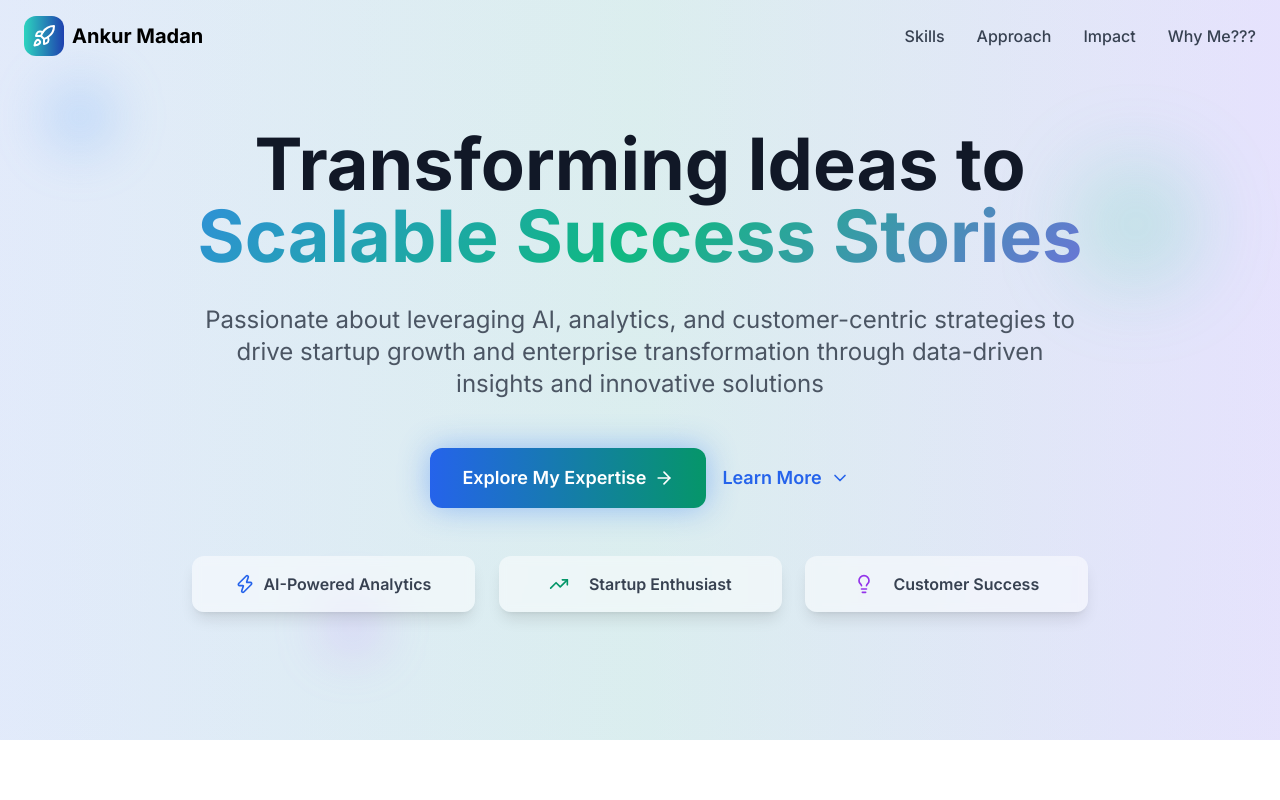
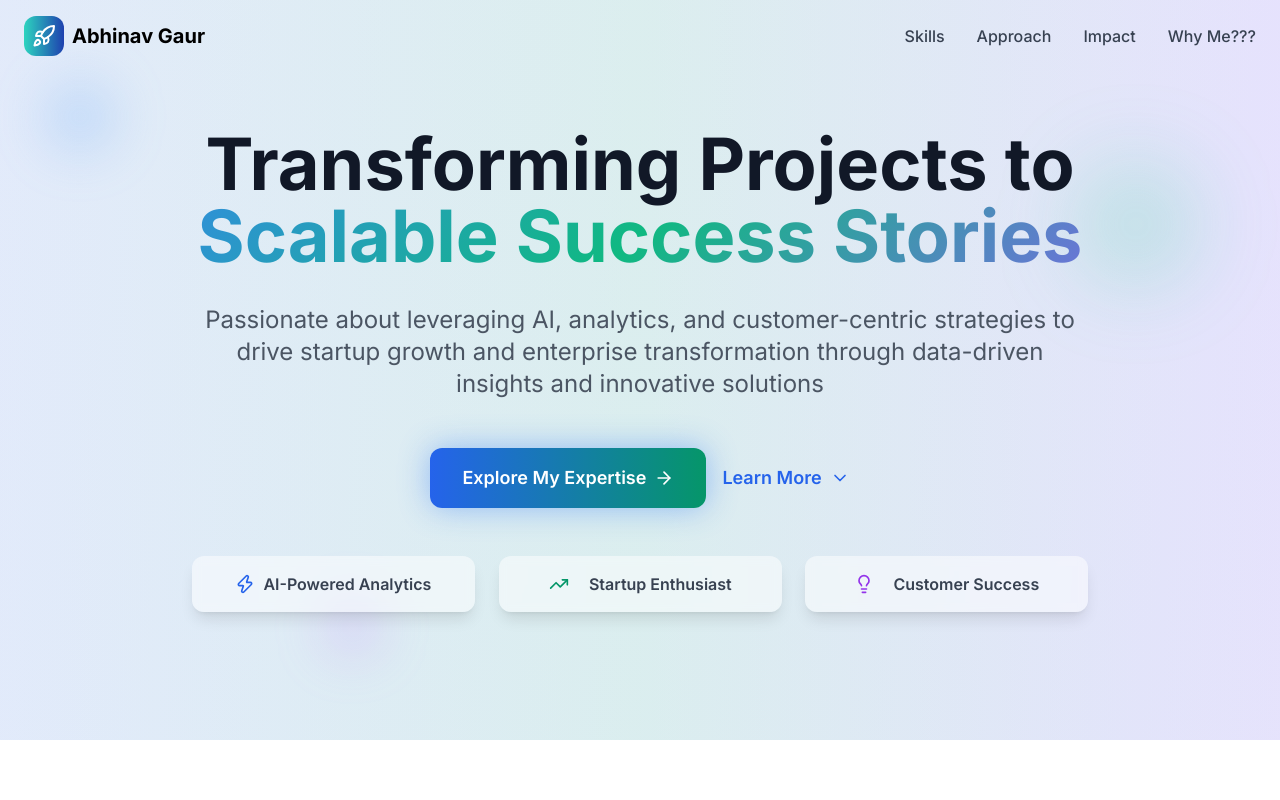
Before and after one commit to abhinavtheanalyst/AnkurMadan, a plain HTML site: page index.html in a window 1280 px wide. Shown: the top 800 px of the page. Drawn offline with nearby package versions, Linux system fonts and the light colour scheme.

Commit message:
Update index.html

```diff
--- a/index.html
+++ b/index.html
@@ -4,7 +4,7 @@
 <head>
     <meta charset="UTF-8">
     <meta name="viewport" content="width=1024">
-    <title>Ankur Madan- Startup & AI Enthusiast | Customer Success Expert</title>
+    <title>Abhinav Gaur- Startup & AI Enthusiast | Customer Success Expert</title>
     <meta name="description" content="Startup enthusiast and AI expert specializing in customer success, market research, and business analytics. Passionate about transforming data into strategic insights and driving growth through innovative solutions." />
     <meta name="keywords" content="startup, AI, customer success, market research, analytics, salesforce, business intelligence, data science, BRD, FRD" />
     <script src="https://cdn.tailwindcss.com"></script>
@@ -93,7 +93,7 @@
                         <i data-lucide="rocket" class="w-6 h-6 text-white"></i>
                     </div>
                     <span class="text-xl font-bold">
-                        Ankur Madan
+                        Abhinav Gaur
                     </span>
                 </div>
 
@@ -134,7 +134,7 @@
  <div class="relative max-w-7xl mx-auto px-6 text-center">
 
                 <h1 class="text-5xl md:text-7xl font-bold text-gray-900 mb-8 leading-tight">
-                    Transforming Ideas to
+                    Transforming Projects to
                     <span class="block gradient-text">
                         Scalable Success Stories
                     </span>
```
